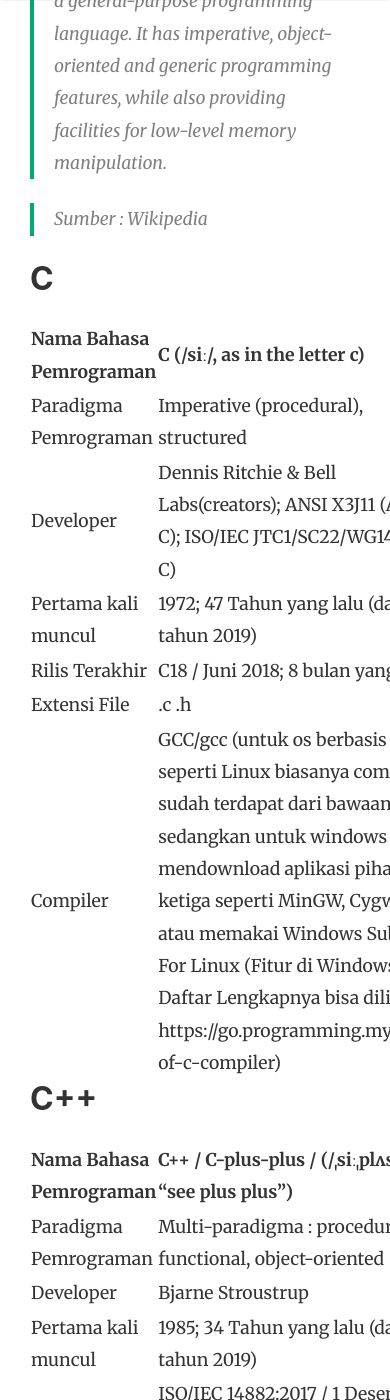
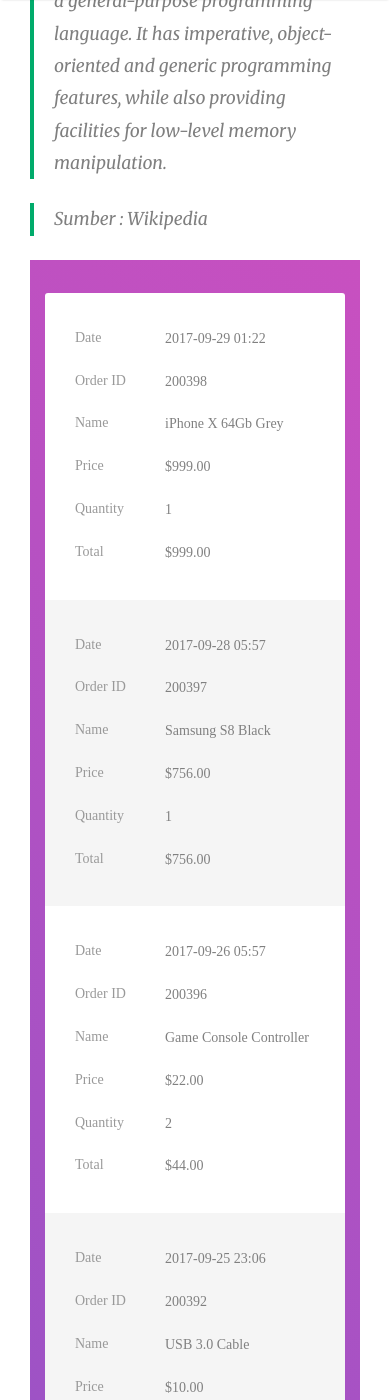
Before and after one commit to dhalul/programming-blog, a Jekyll site: the page built from _posts/2018-02-11-cpp-preparation.md, in a window 390 px wide and 1400 px high, scrolled down 1517 px. Built offline with Jekyll 4.4.1, drawn with Linux system fonts in a browser that asks for light colours; nearby versions of some CDN libraries; comment, search, counter and statistics services are not loaded; some of the changed text lies outside the part shown.

Commit message:
update default

```diff
--- a/_layouts/default.html
+++ b/_layouts/default.html
@@ -23,11 +23,12 @@
 <link href="{{ site.baseurl }}/assets/css/screen.css" rel="stylesheet">
 
 <link href="{{ site.baseurl }}/assets/css/main.css" rel="stylesheet">
-
 {% if page.tablevs =="tpricing" %}
 <link href="{{ site.baseurl }}/assets/css/table-vs.css" rel="stylesheet">
 {% endif %}
-
+{% if page.table %}
+<link href="{{ site.baseurl }}/assets/css/table.css" rel="stylesheet">
+{% endif %}
 <script src="{{ site.baseurl }}/assets/js/jquery.min.js"></script>
 
 <script async src="//pagead2.googlesyndication.com/pagead/js/adsbygoogle.js"></script>
--- a/_posts/2018-02-11-cpp-preparation.md
+++ b/_posts/2018-02-11-cpp-preparation.md
@@ -14,6 +15,145 @@
 >C++ (/ˌsiːˌplʌsˈplʌs/ "see plus plus") is a general-purpose programming language. It has imperative, object-oriented and generic programming features, while also providing facilities for low-level memory manipulation.
 
 >Sumber : Wikipedia
+
+
+
+<div class="limiter">
+		<div class="container-table100">
+			<div class="wrap-table100">
+				<div class="table100">
+					<table>
+						<thead>
+							<tr class="table100-head">
+								<th class="column1">Date</th>
+								<th class="column2">Order ID</th>
+								<th class="column3">Name</th>
+								<th class="column4">Price</th>
+								<th class="column5">Quantity</th>
+								<th class="column6">Total</th>
+							</tr>
+						</thead>
+						<tbody>
+								<tr>
+									<td class="column1">2017-09-29 01:22</td>
+									<td class="column2">200398</td>
+									<td class="column3">iPhone X 64Gb Grey</td>
+									<td class="column4">$999.00</td>
+									<td class="column5">1</td>
+									<td class="column6">$999.00</td>
+								</tr>
+								<tr>
+									<td class="column1">2017-09-28 05:57</td>
+									<td class="column2">200397</td>
+									<td class="column3">Samsung S8 Black</td>
+									<td class="column4">$756.00</td>
+									<td class="column5">1</td>
+									<td class="column6">$756.00</td>
+								</tr>
+								<tr>
+									<td class="column1">2017-09-26 05:57</td>
+									<td class="column2">200396</td>
+									<td class="column3">Game Console Controller</td>
+									<td class="column4">$22.00</td>
+									<td class="column5">2</td>
+									<td class="column6">$44.00</td>
+								</tr>
+								<tr>
+									<td class="column1">2017-09-25 23:06</td>
+									<td class="column2">200392</td>
+									<td class="column3">USB 3.0 Cable</td>
+									<td class="column4">$10.00</td>
+									<td class="column5">3</td>
+									<td class="column6">$30.00</td>
+								</tr>
+								<tr>
+									<td class="column1">2017-09-24 05:57</td>
+									<td class="column2">200391</td>
+									<td class="column3">Smartwatch 4.0 LTE Wifi</td>
+									<td class="column4">$199.00</td>
+									<td class="column5">6</td>
+									<td class="column6">$1494.00</td>
+								</tr>
+								<tr>
+									<td class="column1">2017-09-23 05:57</td>
+									<td class="column2">200390</td>
+									<td class="column3">Camera C430W 4k</td>
+									<td class="column4">$699.00</td>
+									<td class="column5">1</td>
+									<td class="column6">$699.00</td>
+								</tr>
+								<tr>
+									<td class="column1">2017-09-22 05:57</td>
+									<td class="column2">200389</td>
+									<td class="column3">Macbook Pro Retina 2017</td>
+									<td class="column4">$2199.00</td>
+									<td class="column5">1</td>
+									<td class="column6">$2199.00</td>
+								</tr>
+								<tr>
+									<td class="column1">2017-09-21 05:57</td>
+									<td class="column2">200388</td>
+									<td class="column3">Game Console Controller</td>
+									<td class="column4">$999.00</td>
+									<td class="column5">1</td>
+									<td class="column6">$999.00</td>
+								</tr>
+								<tr>
+									<td class="column1">2017-09-19 05:57</td>
+									<td class="column2">200387</td>
+									<td class="column3">iPhone X 64Gb Grey</td>
+									<td class="column4">$999.00</td>
+									<td class="column5">1</td>
+									<td class="column6">$999.00</td>
+								</tr>
+								<tr>
+									<td class="column1">2017-09-18 05:57</td>
+									<td class="column2">200386</td>
+									<td class="column3">iPhone X 64Gb Grey</td>
+									<td class="column4">$999.00</td>
+									<td class="column5">1</td>
+									<td class="column6">$999.00</td>
+								</tr>
+								<tr>
+									<td class="column1">2017-09-22 05:57</td>
+									<td class="column2">200389</td>
+									<td class="column3">Macbook Pro Retina 2017</td>
+									<td class="column4">$2199.00</td>
+									<td class="column5">1</td>
+									<td class="column6">$2199.00</td>
+								</tr>
+								<tr>
+									<td class="column1">2017-09-21 05:57</td>
+									<td class="column2">200388</td>
+									<td class="column3">Game Console Controller</td>
+									<td class="column4">$999.00</td>
+									<td class="column5">1</td>
+									<td class="column6">$999.00</td>
+								</tr>
+								<tr>
+									<td class="column1">2017-09-19 05:57</td>
+									<td class="column2">200387</td>
+									<td class="column3">iPhone X 64Gb Grey</td>
+									<td class="column4">$999.00</td>
+									<td class="column5">1</td>
+									<td class="column6">$999.00</td>
+								</tr>
+								<tr>
+									<td class="column1">2017-09-18 05:57</td>
+									<td class="column2">200386</td>
+									<td class="column3">iPhone X 64Gb Grey</td>
+									<td class="column4">$999.00</td>
+									<td class="column5">1</td>
+									<td class="column6">$999.00</td>
+								</tr>
+						</tbody>
+					</table>
+				</div>
+			</div>
+		</div>
+	</div>
+
+
 
 ## C
 
--- /dev/null
+++ b/assets/css/table.css
@@ -0,0 +1,203 @@
+
+.limiter {
+    width: 100%;
+    margin: 0 auto;
+  }
+
+  .container-table100 {
+    width: 100%;
+    min-height: 100vh;
+    background: #c850c0;
+    background: -webkit-linear-gradient(45deg, #4158d0, #c850c0);
+    background: -o-linear-gradient(45deg, #4158d0, #c850c0);
+    background: -moz-linear-gradient(45deg, #4158d0, #c850c0);
+    background: linear-gradient(45deg, #4158d0, #c850c0);
+
+    display: -webkit-box;
+    display: -webkit-flex;
+    display: -moz-box;
+    display: -ms-flexbox;
+    display: flex;
+    align-items: center;
+    justify-content: center;
+    flex-wrap: wrap;
+    padding: 33px 30px;
+  }
+
+  .wrap-table100 {
+    width: 1170px;
+  }
+
+  table {
+    border-spacing: 1;
+    border-collapse: collapse;
+    background: white;
+    border-radius: 3px;
+    overflow: hidden;
+    width: 100%;
+    margin: 0 auto;
+    position: relative;
+  }
+  table * {
+    position: relative;
+  }
+  table td, table th {
+    padding-left: 8px;
+  }
+  table thead tr {
+    height: 60px;
+    background: #36304a;
+  }
+  table tbody tr {
+    height: 50px;
+  }
+  table tbody tr:last-child {
+    border: 0;
+  }
+  table td, table th {
+    text-align: left;
+  }
+  table td.l, table th.l {
+    text-align: right;
+  }
+  table td.c, table th.c {
+    text-align: center;
+  }
+  table td.r, table th.r {
+    text-align: center;
+  }
+
+
+  .table100-head th{
+    font-family: OpenSans-Regular;
+    font-size: 18px;
+    color: #fff;
+    line-height: 1.2;
+    font-weight: unset;
+  }
+
+  tbody tr:nth-child(even) {
+    background-color: #f5f5f5;
+  }
+
+  tbody tr {
+    font-family: OpenSans-Regular;
+    font-size: 15px;
+    color: #808080;
+    line-height: 1.2;
+    font-weight: unset;
+  }
+
+  tbody tr:hover {
+    color: #555555;
+    background-color: #f5f5f5;
+    cursor: pointer;
+  }
+
+  .column1 {
+    width: 260px;
+    padding-left: 40px;
+  }
+
+  .column2 {
+    width: 160px;
+  }
+
+  .column3 {
+    width: 245px;
+  }
+
+  .column4 {
+    width: 110px;
+    text-align: right;
+  }
+
+  .column5 {
+    width: 170px;
+    text-align: right;
+  }
+
+  .column6 {
+    width: 222px;
+    text-align: right;
+    padding-right: 62px;
+  }
+
+
+  @media screen and (max-width: 992px) {
+    table {
+      display: block;
+    }
+    table > *, table tr, table td, table th {
+      display: block;
+    }
+    table thead {
+      display: none;
+    }
+    table tbody tr {
+      height: auto;
+      padding: 37px 0;
+    }
+    table tbody tr td {
+      padding-left: 40% !important;
+      margin-bottom: 24px;
+    }
+    table tbody tr td:last-child {
+      margin-bottom: 0;
+    }
+    table tbody tr td:before {
+      font-family: OpenSans-Regular;
+      font-size: 14px;
+      color: #999999;
+      line-height: 1.2;
+      font-weight: unset;
+      position: absolute;
+      width: 40%;
+      left: 30px;
+      top: 0;
+    }
+    table tbody tr td:nth-child(1):before {
+      content: "Date";
+    }
+    table tbody tr td:nth-child(2):before {
+      content: "Order ID";
+    }
+    table tbody tr td:nth-child(3):before {
+      content: "Name";
+    }
+    table tbody tr td:nth-child(4):before {
+      content: "Price";
+    }
+    table tbody tr td:nth-child(5):before {
+      content: "Quantity";
+    }
+    table tbody tr td:nth-child(6):before {
+      content: "Total";
+    }
+
+    .column4,
+    .column5,
+    .column6 {
+      text-align: left;
+    }
+
+    .column4,
+    .column5,
+    .column6,
+    .column1,
+    .column2,
+    .column3 {
+      width: 100%;
+    }
+
+    tbody tr {
+      font-size: 14px;
+    }
+  }
+
+  @media (max-width: 576px) {
+    .container-table100 {
+      padding-left: 15px;
+      padding-right: 15px;
+    }
+  }
```
Also changed, not shown: other parts of _posts/2018-02-11-cpp-preparation.md (+1 -0 lines).
